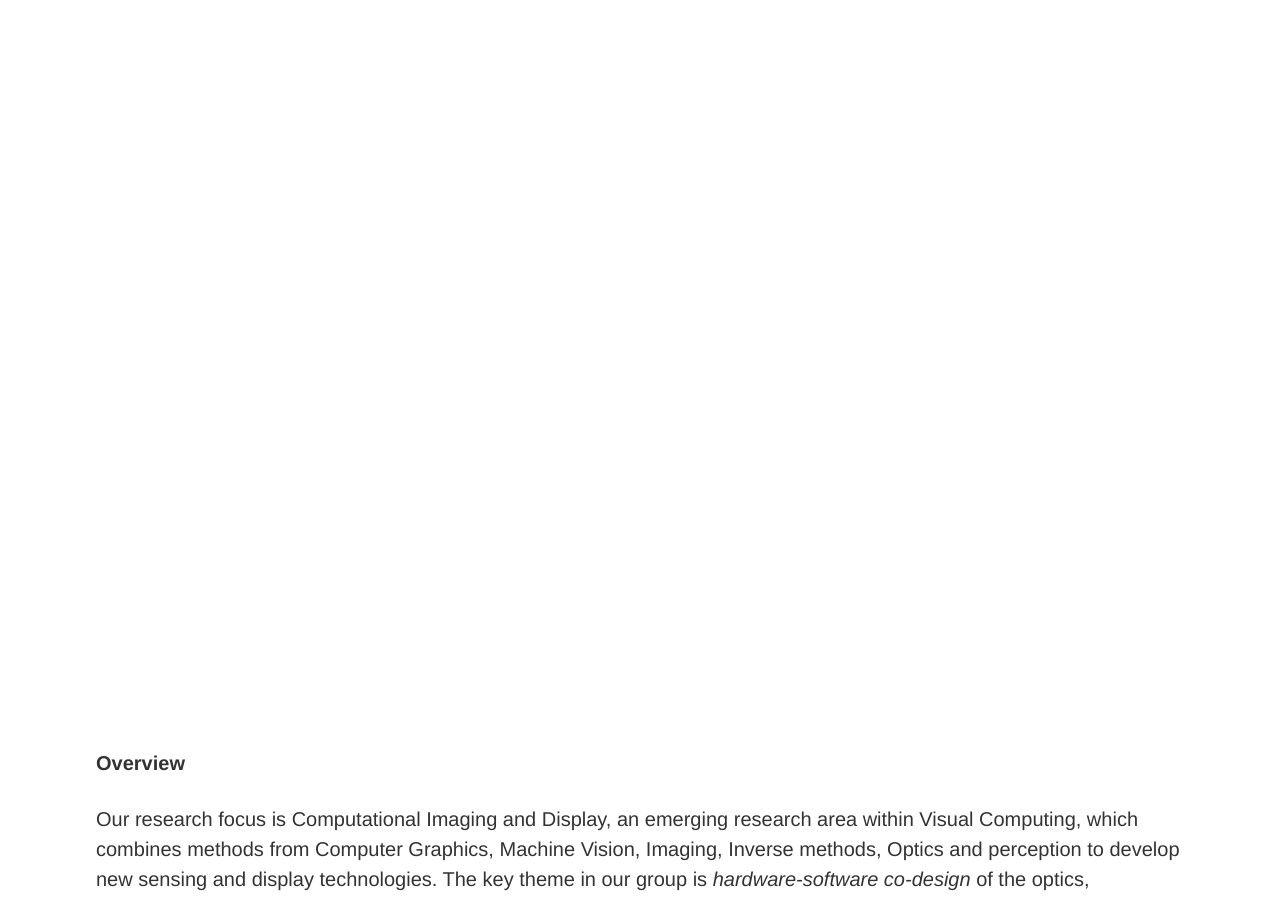
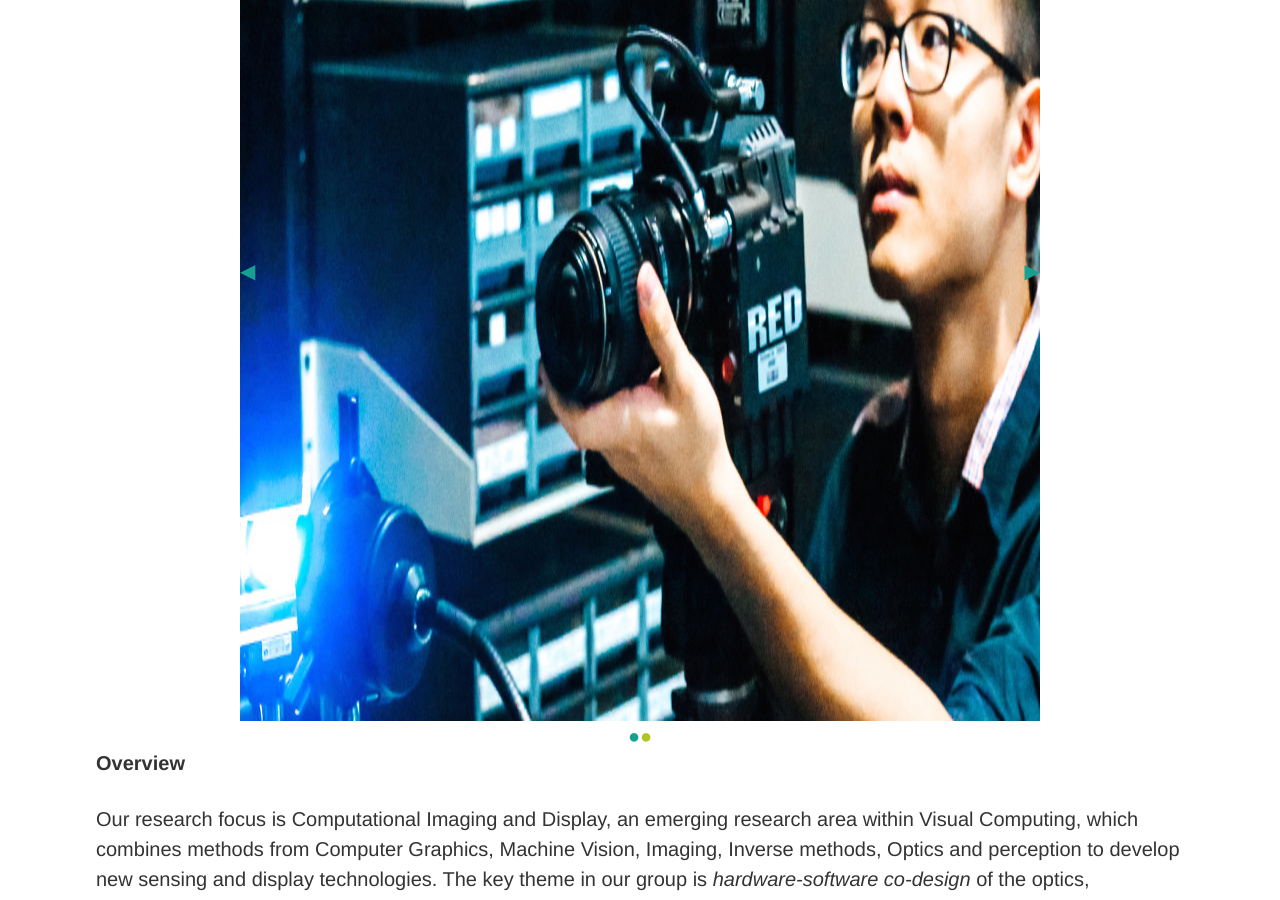
Before and after one commit to vccimaging/vccimaging.github.io, a Jekyll site: the page built from index.md, in a window 1280 px wide and 900 px high, scrolled down 429 px. Built offline with Jekyll 4.4.1, drawn with Linux system fonts in a browser that asks for light colours; nearby versions of some CDN libraries.

Commit message:
fix spinner image selection

```diff
--- a/_includes/spinner.html
+++ b/_includes/spinner.html
@@ -2,11 +2,9 @@
 <div>
   <div id="banner-slide">
     <ul class="bjqs">
-      {% for file in site.static_files %}
-      {% if file contains include.directory %}
+      {% for file in site.static_files %}{% if file.path contains include.directory %}
       <li><img src="{{file.path}}"></li>
-      {% endif %}
-      {% endfor %}
+      {% endif %}{% endfor %}
     </ul>
   </div>
 
```
